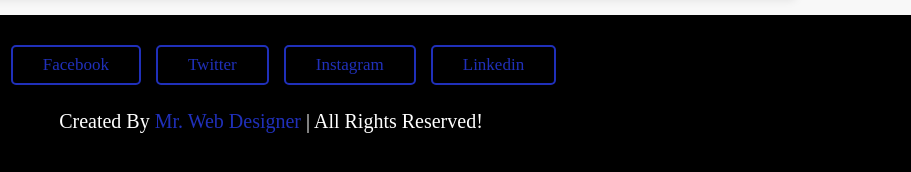
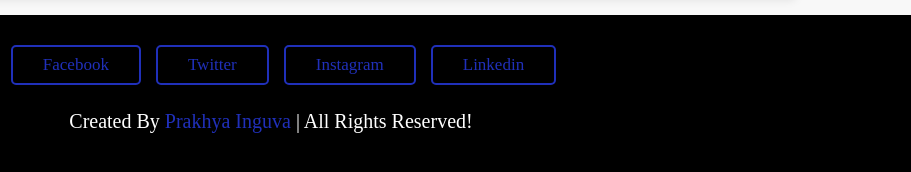
Before and after one commit to PrakhyaInguva/DesiFoodWebsite, a plain HTML site: page index.html in a window 1280 px wide. Shown: the part 4447-4619 px from the top of the page, 369-1280 px from the left. Drawn offline with Linux system fonts and the light colour scheme.

Commit message:
Update index.html

```diff
--- a/index.html
+++ b/index.html
@@ -416,7 +416,7 @@
         <a href="#" class="btn">linkedin</a>
     </div>
 
-    <h1 class="credit"> created by <span> mr. web designer </span> | all rights reserved! </h1>
+    <h1 class="credit"> created by <span> Prakhya Inguva </span> | all rights reserved! </h1>
 
 </section>
 
```
